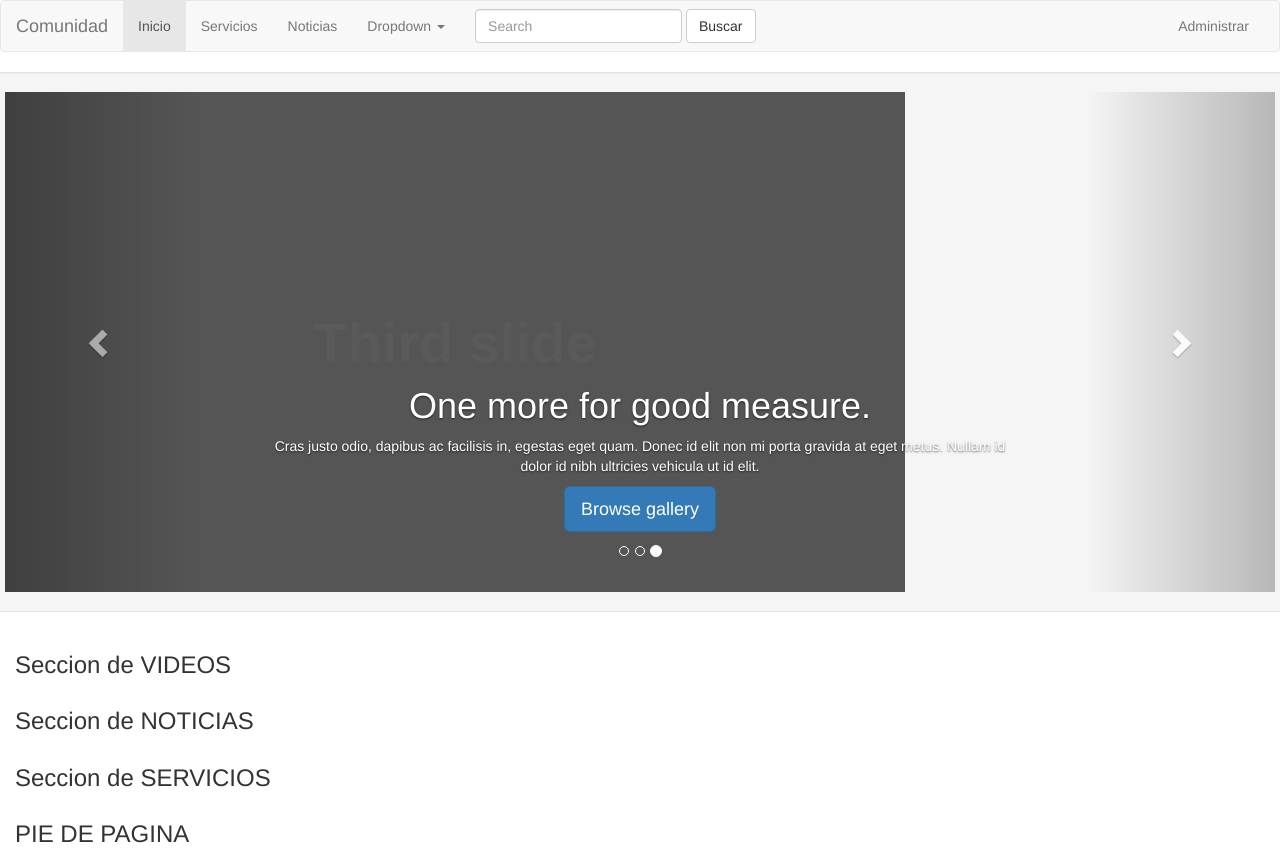
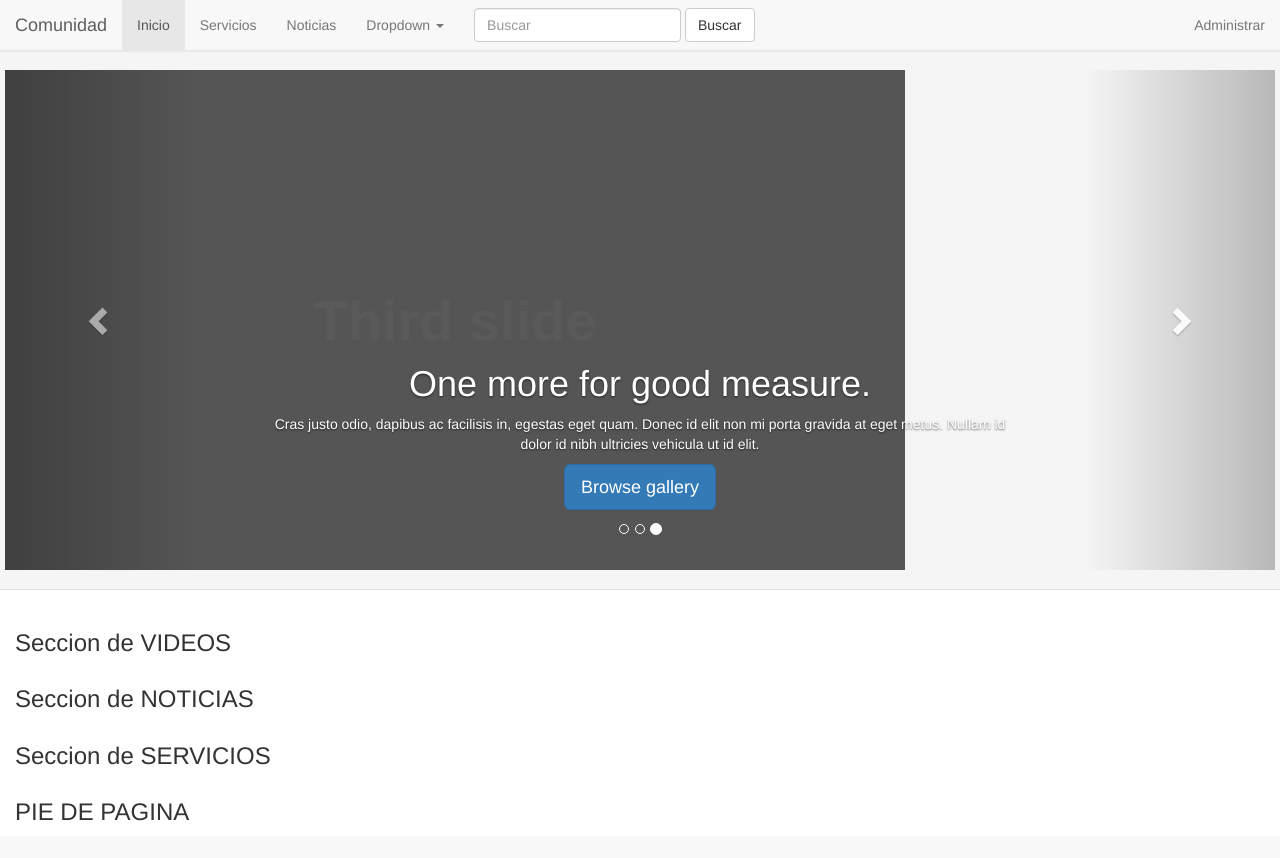
Before and after one commit to DaneryKinto/frida3, a PHP site: page /index.php in a window 1280 px wide. After the commit the page ends 821 px from the top, so only its background shows below. Run offline with PHP 8.4, Linux system fonts and the light colour scheme.

Commit message:
menu fixed y alineado del body

```diff
--- a/css/estilos.css
+++ b/css/estilos.css
@@ -5,3 +5,7 @@
 .costado{
 	background: yellow;
 }
+body{
+	/*E padding alinea el body con el nav fixed*/
+	padding-top: 50px;
+}
--- a/php/partes/header.php
+++ b/php/partes/header.php
@@ -19,7 +19,7 @@
 </head>
 <body>
 
-	<nav class="navbar navbar-default">
+	<nav class="navbar navbar-default navbar-fixed-top">
 	  <div class="container-fluid">
 	    <!-- Brand and toggle get grouped for better mobile display -->
 	    <div class="navbar-header">
@@ -48,7 +48,7 @@
 	      </ul>
 	      <form class="navbar-form navbar-left" role="search">
 	        <div class="form-group">
-	          <input type="text" class="form-control" placeholder="Search">
+	          <input type="text" class="form-control" placeholder="Buscar">
 	        </div>
 	        <button type="submit" class="btn btn-default">Buscar</button>
 	      </form>
```
